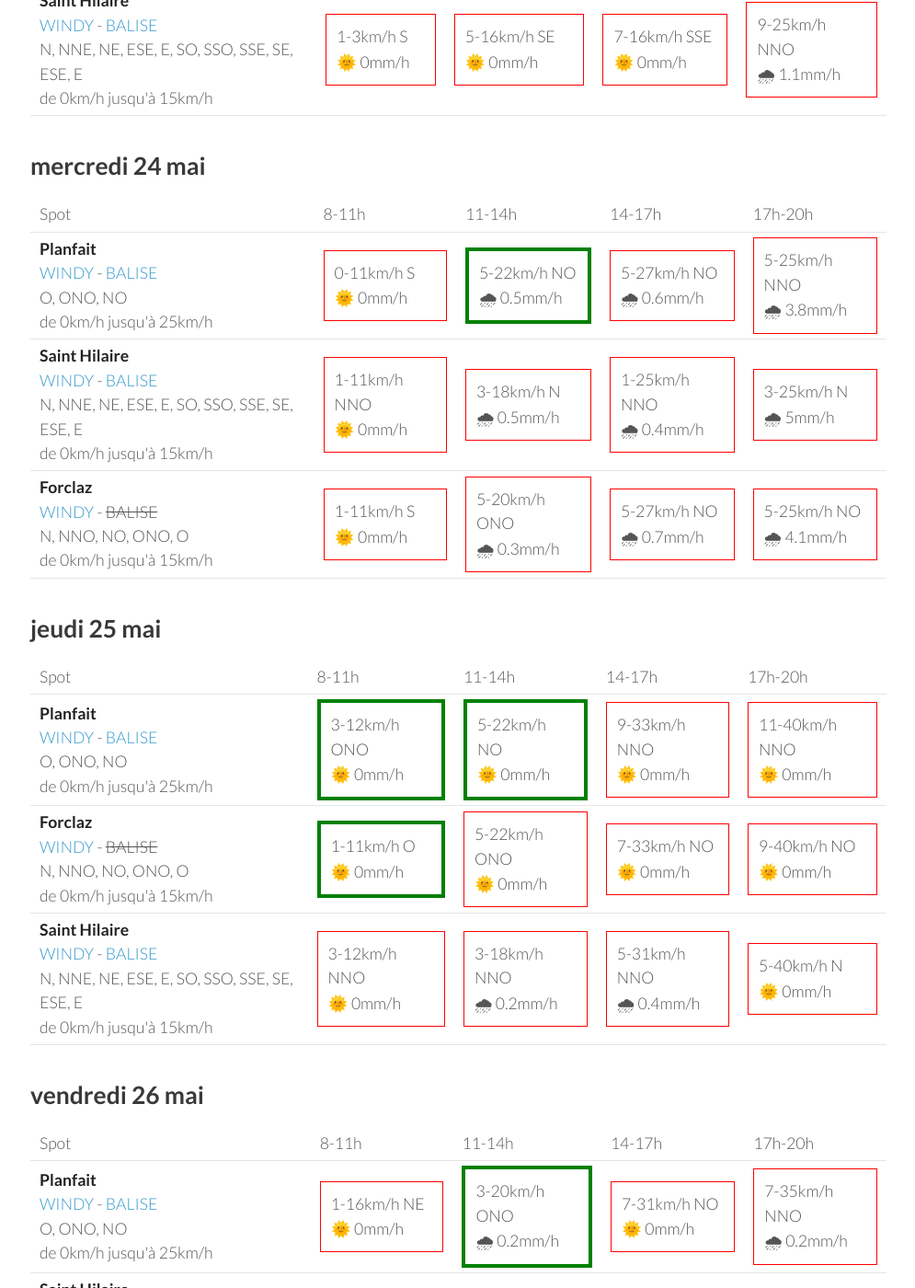
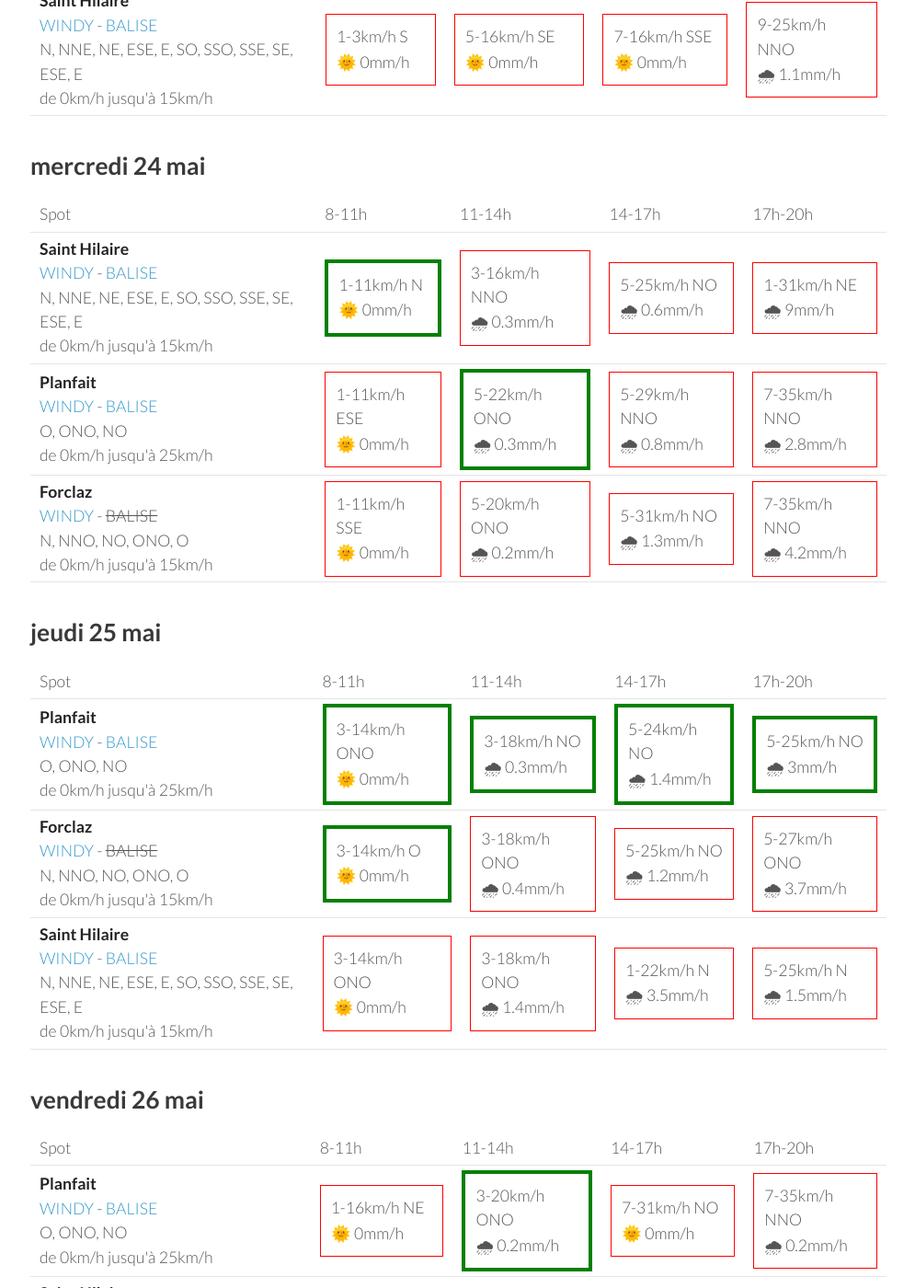
Before and after one commit to parapente-dans-le-nord/parapente-dans-le-nord.github.io, a Jekyll site: the page built from alpes_nord.markdown, in a window 1280 px wide and 1400 px high, scrolled down 1133 px. Shown: the whole window at 92% size, without its empty margins (25-1020 px from the left). Built offline with Jekyll 4.4.1, drawn with Linux system fonts in a browser that asks for light colours; some of the changed text lies outside the part shown.

Commit message:
update index.markdown

```diff
--- a/alpes_nord.markdown
+++ b/alpes_nord.markdown
@@ -111,32 +111,32 @@ page mise à jour le lundi 22 mai 13:26
       <td>17h-20h</td>
     </tr>
 <tr>
-        <td><strong>Planfait</strong><br><a href="https://windy.com/45.853/6.223?45.415,6.223,8">WINDY</a> - <span class=""><a href="https://www.openwindmap.org/PP496">BALISE</a> </span><br> <span class="vent-favorable">O, ONO, NO</span><br><span class="force-vent">de 0km/h jusqu'à 25km/h</span> </td>
+        <td><strong>Saint Hilaire</strong><br><a href="https://windy.com/45.307/5.888?45.087,5.889,9,m:eUFagkX">WINDY</a> - <span class=""><a href="http://www.balisemeteo.com/balise.php?idBalise=61">BALISE</a> </span><br> <span class="vent-favorable">N, NNE, NE, ESE, E, SO, SSO, SSE, SE, ESE, E</span><br><span class="force-vent">de 0km/h jusqu'à 15km/h</span> </td>
 
-            <td><div class="not-flyable"><p>0-11km/h S</p><p>🌞 0mm/h</p></div></td>
-            <td><div class="flyable"><p>5-22km/h NO</p><p>🌧 0.5mm/h</p></div></td>
-            <td><div class="not-flyable"><p>5-27km/h NO</p><p>🌧 0.6mm/h</p></div></td>
-            <td><div class="not-flyable"><p>5-25km/h NNO</p><p>🌧 3.8mm/h</p></div></td>
+            <td><div class="flyable"><p>1-11km/h N</p><p>🌞 0mm/h</p></div></td>
+            <td><div class="not-flyable"><p>3-16km/h NNO</p><p>🌧 0.3mm/h</p></div></td>
+            <td><div class="not-flyable"><p>5-25km/h NO</p><p>🌧 0.6mm/h</p></div></td>
+            <td><div class="not-flyable"><p>1-31km/h NE</p><p>🌧 9mm/h</p></div></td>
 
 
     </tr>
 <tr>
-        <td><strong>Saint Hilaire</strong><br><a href="https://windy.com/45.307/5.888?45.087,5.889,9,m:eUFagkX">WINDY</a> - <span class=""><a href="http://www.balisemeteo.com/balise.php?idBalise=61">BALISE</a> </span><br> <span class="vent-favorable">N, NNE, NE, ESE, E, SO, SSO, SSE, SE, ESE, E</span><br><span class="force-vent">de 0km/h jusqu'à 15km/h</span> </td>
+        <td><strong>Planfait</strong><br><a href="https://windy.com/45.853/6.223?45.415,6.223,8">WINDY</a> - <span class=""><a href="https://www.openwindmap.org/PP496">BALISE</a> </span><br> <span class="vent-favorable">O, ONO, NO</span><br><span class="force-vent">de 0km/h jusqu'à 25km/h</span> </td>
 
-            <td><div class="not-flyable"><p>1-11km/h NNO</p><p>🌞 0mm/h</p></div></td>
-            <td><div class="not-flyable"><p>3-18km/h N</p><p>🌧 0.5mm/h</p></div></td>
-            <td><div class="not-flyable"><p>1-25km/h NNO</p><p>🌧 0.4mm/h</p></div></td>
-            <td><div class="not-flyable"><p>3-25km/h N</p><p>🌧 5mm/h</p></div></td>
+            <td><div class="not-flyable"><p>1-11km/h ESE</p><p>🌞 0mm/h</p></div></td>
+            <td><div class="flyable"><p>5-22km/h ONO</p><p>🌧 0.3mm/h</p></div></td>
+            <td><div class="not-flyable"><p>5-29km/h NNO</p><p>🌧 0.8mm/h</p></div></td>
+            <td><div class="not-flyable"><p>7-35km/h NNO</p><p>🌧 2.8mm/h</p></div></td>
 
 
     </tr>
 <tr>
         <td><strong>Forclaz</strong><br><a href="https://windy.com/45.814/6.247?45.375,6.246,8,m:eVwaglz">WINDY</a> - <span class="no-balise"> BALISE </span><br> <span class="vent-favorable">N, NNO, NO, ONO, O</span><br><span class="force-vent">de 0km/h jusqu'à 15km/h</span> </td>
 
-            <td><div class="not-flyable"><p>1-11km/h S</p><p>🌞 0mm/h</p></div></td>
-            <td><div class="not-flyable"><p>5-20km/h ONO</p><p>🌧 0.3mm/h</p></div></td>
-            <td><div class="not-flyable"><p>5-27km/h NO</p><p>🌧 0.7mm/h</p></div></td>
-            <td><div class="not-flyable"><p>5-25km/h NO</p><p>🌧 4.1mm/h</p></div></td>
+            <td><div class="not-flyable"><p>1-11km/h SSE</p><p>🌞 0mm/h</p></div></td>
+            <td><div class="not-flyable"><p>5-20km/h ONO</p><p>🌧 0.2mm/h</p></div></td>
+            <td><div class="not-flyable"><p>5-31km/h NO</p><p>🌧 1.3mm/h</p></div></td>
+            <td><div class="not-flyable"><p>7-35km/h NNO</p><p>🌧 4.2mm/h</p></div></td>
 
 
     </tr>
@@ -159,30 +159,30 @@ page mise à jour le lundi 22 mai 13:26
 <tr>
         <td><strong>Planfait</strong><br><a href="https://windy.com/45.853/6.223?45.415,6.223,8">WINDY</a> - <span class=""><a href="https://www.openwindmap.org/PP496">BALISE</a> </span><br> <span class="vent-favorable">O, ONO, NO</span><br><span class="force-vent">de 0km/h jusqu'à 25km/h</span> </td>
 
-            <td><div class="flyable"><p>3-12km/h ONO</p><p>🌞 0mm/h</p></div></td>
-            <td><div class="flyable"><p>5-22km/h NO</p><p>🌞 0mm/h</p></div></td>
-            <td><div class="not-flyable"><p>9-33km/h NNO</p><p>🌞 0mm/h</p></div></td>
-            <td><div class="not-flyable"><p>11-40km/h NNO</p><p>🌞 0mm/h</p></div></td>
+            <td><div class="flyable"><p>3-14km/h ONO</p><p>🌞 0mm/h</p></div></td>
+            <td><div class="flyable"><p>3-18km/h NO</p><p>🌧 0.3mm/h</p></div></td>
+            <td><div class="flyable"><p>5-24km/h NO</p><p>🌧 1.4mm/h</p></div></td>
+            <td><div class="flyable"><p>5-25km/h NO</p><p>🌧 3mm/h</p></div></td>
 
 
     </tr>
 <tr>
         <td><strong>Forclaz</strong><br><a href="https://windy.com/45.814/6.247?45.375,6.246,8,m:eVwaglz">WINDY</a> - <span class="no-balise"> BALISE </span><br> <span class="vent-favorable">N, NNO, NO, ONO, O</span><br><span class="force-vent">de 0km/h jusqu'à 15km/h</span> </td>
 
-            <td><div class="flyable"><p>1-11km/h O</p><p>🌞 0mm/h</p></div></td>
-            <td><div class="not-flyable"><p>5-22km/h ONO</p><p>🌞 0mm/h</p></div></td>
-            <td><div class="not-flyable"><p>7-33km/h NO</p><p>🌞 0mm/h</p></div></td>
-            <td><div class="not-flyable"><p>9-40km/h NO</p><p>🌞 0mm/h</p></div></td>
+            <td><div class="flyable"><p>3-14km/h O</p><p>🌞 0mm/h</p></div></td>
+            <td><div class="not-flyable"><p>3-18km/h ONO</p><p>🌧 0.4mm/h</p></div></td>
+            <td><div class="not-flyable"><p>5-25km/h NO</p><p>🌧 1.2mm/h</p></div></td>
+            <td><div class="not-flyable"><p>5-27km/h ONO</p><p>🌧 3.7mm/h</p></div></td>
 
 
     </tr>
 <tr>
         <td><strong>Saint Hilaire</strong><br><a href="https://windy.com/45.307/5.888?45.087,5.889,9,m:eUFagkX">WINDY</a> - <span class=""><a href="http://www.balisemeteo.com/balise.php?idBalise=61">BALISE</a> </span><br> <span class="vent-favorable">N, NNE, NE, ESE, E, SO, SSO, SSE, SE, ESE, E</span><br><span class="force-vent">de 0km/h jusqu'à 15km/h</span> </td>
 
-            <td><div class="not-flyable"><p>3-12km/h NNO</p><p>🌞 0mm/h</p></div></td>
-            <td><div class="not-flyable"><p>3-18km/h NNO</p><p>🌧 0.2mm/h</p></div></td>
-            <td><div class="not-flyable"><p>5-31km/h NNO</p><p>🌧 0.4mm/h</p></div></td>
-            <td><div class="not-flyable"><p>5-40km/h N</p><p>🌞 0mm/h</p></div></td>
+            <td><div class="not-flyable"><p>3-14km/h ONO</p><p>🌞 0mm/h</p></div></td>
+            <td><div class="not-flyable"><p>3-18km/h ONO</p><p>🌧 1.4mm/h</p></div></td>
+            <td><div class="not-flyable"><p>1-22km/h N</p><p>🌧 3.5mm/h</p></div></td>
+            <td><div class="not-flyable"><p>5-25km/h N</p><p>🌧 1.5mm/h</p></div></td>
 
 
     </tr>
```
Also changed, not shown: other parts of alpes_nord.markdown (+1 -1 lines).
